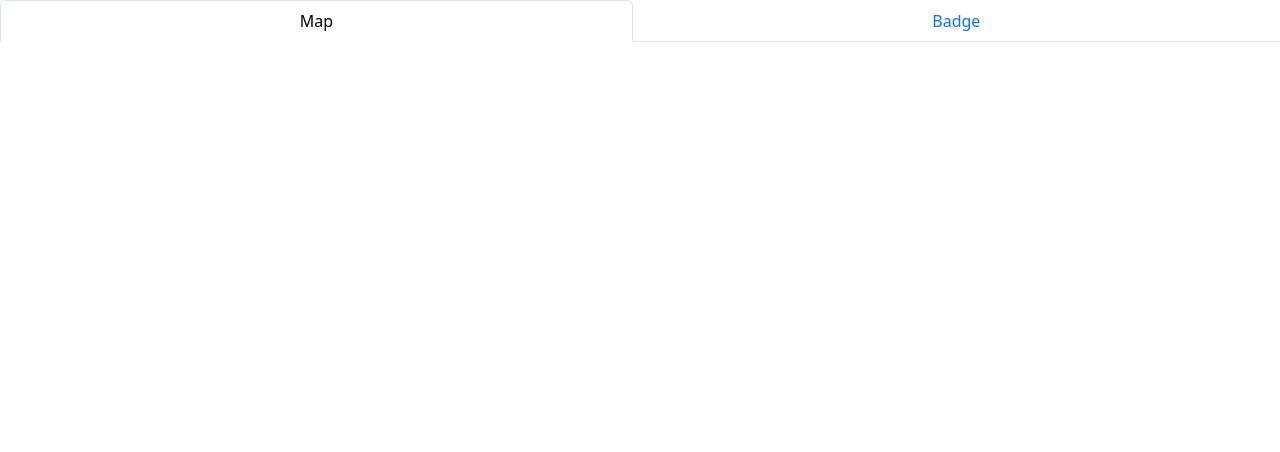
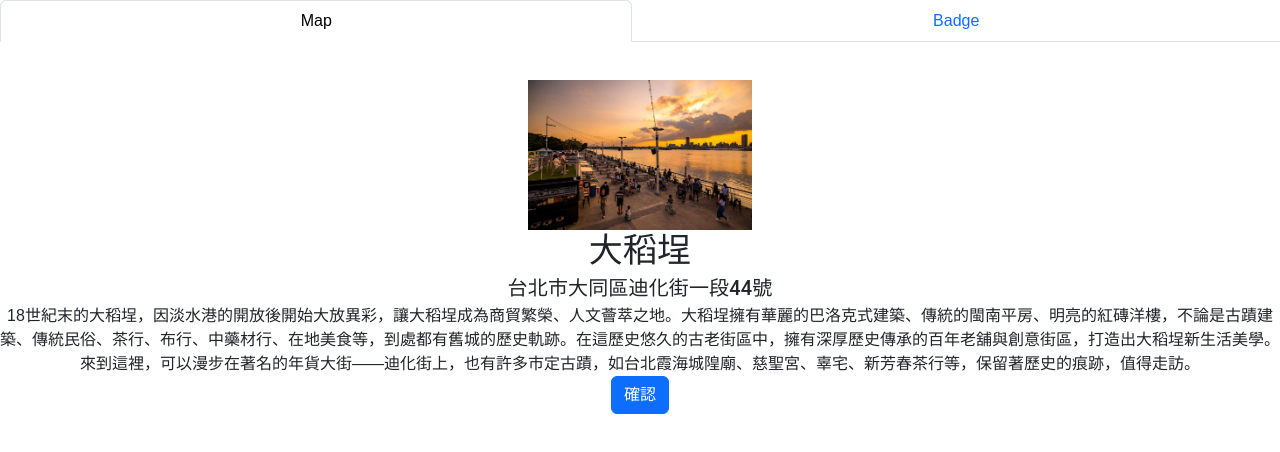
Before and after one commit to lynu1818/townpass-history, a React (Create React App) app: page /story/1 in a window 1280 px wide. Before the commit this address had no page. Shown: the top 452 px of the page. Built offline with nearby package versions, Linux system fonts and the light colour scheme.

Commit message:
connect pages

```diff
--- a/src/App.js
+++ b/src/App.js
@@ -13,6 +13,8 @@ import "./index.css"; // TailwindCSS 樣式
 import BadgePage from "./badge/BadgePage";
 import MapPage from "./map/MapPage";
 import { Question } from "./battle/question";
+import Congrats from "./congrats/congrats";
+import { Story } from "./battle/story";
 
 // Tabs 組件，設置為頂部固定，置中並填滿
 const TopTabs = () => {
@@ -42,8 +44,9 @@ const TopTabs = () => {
 };
 
 function App() {
+	const location = useLocation();
+	const showTabs = location.pathname === "/map" || location.pathname === "/badge";
 	return (
-		<Router>
 		<div className="App">
 			{/* 固定的 Tabs */}
 			<TopTabs />
@@ -58,13 +61,28 @@ function App() {
 					<Route
 						path="/question/:libraryId"
 						element={<Question />}
-						/>{" "}
+					/>
+					<Route
+						path="/congrats/:libraryId"
+						element={<Congrats />}
+					/>
+					<Route
+						path="/story/:libraryId"
+						element={<Story />}
+					/>
 					{/* 默認跳轉到 MapPage */}
 				</Routes>
 			</div>
 		</div>
+	);
+}
+
+function MainApp() {
+	return (
+		<Router>
+			<App />
 		</Router>
 	);
 }
 
-export default App;
+export default MainApp;
--- a/src/battle/question.js
+++ b/src/battle/question.js
@@ -1,13 +1,14 @@
 import { Box, Button, Grid2, Typography } from "@mui/material";
 import { useEffect, useState } from "react";
 import { spots } from "../map/Spot";
-import { useParams } from "react-router-dom";
+import { useParams, useNavigate } from "react-router-dom";
 
-export function Question(props) {
+export function Question() {
     const [que, setQue] = useState("");
     const [opt, setOpt] = useState([]);
     const [ans, setAns] = useState("");
     const { libraryId } = useParams(); // 提取 path 中的 libraryId
+    const navigate = useNavigate();
 
     const getQue = () => {
         // const q = spots[props.id].question;
@@ -35,7 +36,7 @@ export function Question(props) {
 
     const checkAns = (cho) => {
         if (cho == ans) {
-			alert("Correct!");
+            navigate('/congrats/' + libraryId);
         } else {
             alert("Oh, no!");
         }
--- a/src/battle/story.js
+++ b/src/battle/story.js
@@ -1,20 +1,27 @@
 import { Grid2, Typography, Box } from "@mui/material";
 import { useEffect, useState } from "react";
 import { spots } from "../map/Spot";
+import { useParams, useNavigate } from "react-router-dom";
+import { Button } from "react-bootstrap";
 
 
-export function Story(props) {
+export function Story() {
     const [info, setInfo] = useState({})
+    const { libraryId } = useParams();
+    const navigate = useNavigate();
     const getInfo = () => {
-        const spotInfo = spots[props.id];
-        console.log(spotInfo);
+        const spotInfo = spots[libraryId];
         setInfo(spotInfo);
+    }
+
+    const handleClick = () => {
+        navigate('/');
     }
 
     useEffect(() => {
         if (Object.keys(info).length === 0)
             getInfo();
-    }, [props.id])
+    }, [libraryId])
 
     return (
         <>
@@ -30,6 +37,9 @@ export function Story(props) {
             <Typography variant="h4">{info.name}</Typography>
             <Typography variant="h6">{info.address}</Typography>
             <Grid2>{info.detail}</Grid2>
+            <Button onClick={handleClick}>
+                確認
+            </Button>
         </>
     );
 }
--- a/src/congrats/badge.css
+++ b/src/congrats/badge.css
@@ -1,19 +1,25 @@
 body {
-  background: #a9212a;
+  /* background: #a9212a; */
   margin: 0;
   font-family: Arial, sans-serif;
 }
 
 .notification {
-  color: white; /* Text color */
-   /* Padding around the text */
-  text-align: center; /* Center the text */
-  position: absolute; /* Fixed position at the top */
+  color: white;
+  /* Text color */
+  /* Padding around the text */
+  text-align: center;
+  /* Center the text */
+  position: absolute;
+  /* Fixed position at the top */
   top: 25%;
   left: 0;
-  width: 100%; /* Full width */
-  z-index: 1000; /* Ensure it is on top of other content */
-  font-size: 70px; /* Adjust text size */
+  width: 100%;
+  /* Full width */
+  z-index: 1000;
+  /* Ensure it is on top of other content */
+  font-size: 70px;
+  /* Adjust text size */
 }
 
 
@@ -25,13 +31,15 @@ body {
   height: 200px;
   transform: translate(-50%, -50%);
   cursor: pointer;
-  animation:  moveEnvelope 2s forwards; /* Animation to move the envelope */
+  animation: moveEnvelope 2s forwards;
+  /* Animation to move the envelope */
 }
 
 @keyframes moveEnvelope {
   0% {
     transform: translate(-50%, -50%);
   }
+
   100% {
     transform: translate(-50%, -50%) translateY(50px);
   }
@@ -42,13 +50,15 @@ body {
   height: 150px;
   width: 200px;
   transition: 0.4s;
-  animation: everythingExpand 1ms forwards, openEnvelope 2s forwards; /* Animation to open the envelope */
+  animation: everythingExpand 1ms forwards, openEnvelope 2s forwards;
+  /* Animation to open the envelope */
 }
 
 @keyframes openEnvelope {
   0% {
     transform: rotateX(0);
   }
+
   100% {
     transform: rotateX(0);
     z-index: 0;
@@ -57,12 +67,17 @@ body {
 
 @keyframes disappearEnvelope {
   0% {
-    opacity: 1; /* Fully visible */
-    visibility: visible; /* Ensures the element is visible */
+    opacity: 1;
+    /* Fully visible */
+    visibility: visible;
+    /* Ensures the element is visible */
   }
+
   100% {
-    opacity: 0; /* Fully transparent */
-    visibility: hidden; /* Hides the element */
+    opacity: 0;
+    /* Fully transparent */
+    visibility: hidden;
+    /* Hides the element */
   }
 }
 
@@ -75,18 +90,24 @@ body {
   border-width: 0 0 100px 200px;
   border-color: transparent transparent #e95f55 transparent;
   z-index: 2;
-  animation: bodyDisappear 10ms forwards 3s; /* Disappear after 3 seconds */
+  animation: bodyDisappear 10ms forwards 3s;
+  /* Disappear after 3 seconds */
 }
 
 @keyframes bodyDisappear {
   0% {
-    opacity: 1; /* Fully visible */
-    visibility: visible; /* Ensures the element is visible */
+    opacity: 1;
+    /* Fully visible */
+    visibility: visible;
+    /* Ensures the element is visible */
 
   }
+
   100% {
-    opacity: 0; /* Fully transparent */
-    visibility: hidden; /* Hides the element */
+    opacity: 0;
+    /* Fully transparent */
+    visibility: hidden;
+    /* Hides the element */
   }
 }
 
@@ -101,13 +122,15 @@ body {
   transition: transform 0.4s 0.4s, z-index 0.2s 0.4s;
   border-color: #cf4a43 transparent transparent transparent;
   z-index: 2;
-  animation: foldOpen 2s forwards ,bodyDisappear 10ms forwards 3s; /* Animation for top fold */
+  animation: foldOpen 2s forwards, bodyDisappear 10ms forwards 3s;
+  /* Animation for top fold */
 }
 
 @keyframes foldOpen {
   0% {
     transform: rotateX(0);
   }
+
   100% {
     transform: rotateX(180deg);
     z-index: 0;
@@ -123,6 +146,7 @@ body {
   z-index: 0;
   animation: bodyDisappear 10ms forwards 3s;
 }
+
 .animated-mail .left-fold {
   position: absolute;
   bottom: 0;
@@ -134,6 +158,7 @@ body {
   z-index: 2;
   animation: bodyDisappear 10ms forwards 3s;
 }
+
 .animated-mail .letter {
   left: 20px;
   bottom: 0px;
@@ -144,13 +169,15 @@ body {
   z-index: 1;
   overflow: hidden;
   transition: 0.4s 0.2s;
-  animation: letterSlide 2s forwards 1s , letterExpand 2s forwards 3s; /* Animation for letter sliding out */
+  animation: letterSlide 2s forwards 1s, letterExpand 2s forwards 3s;
+  /* Animation for letter sliding out */
 }
 
 @keyframes letterSlide {
   0% {
     height: 60px;
   }
+
   100% {
     height: 180px;
   }
@@ -158,19 +185,25 @@ body {
 
 @keyframes letterExpand {
   0% {
-    transform: scale(1); /* Initial scale */
+    transform: scale(1);
+    /* Initial scale */
   }
+
   100% {
-    transform: scale(4); /* Final scale */
+    transform: scale(4);
+    /* Final scale */
   }
 }
 
 @keyframes everythingExpand {
   0% {
-    transform: scale(1); /* Initial scale */
+    transform: scale(1);
+    /* Initial scale */
   }
+
   100% {
-    transform: scale(3); /* Final scale */
+    transform: scale(3);
+    /* Final scale */
   }
 }
 
@@ -180,6 +213,7 @@ body {
   background: repeating-linear-gradient(-45deg, #cb5a5e, #cb5a5e 8px, transparent 8px, transparent 18px);
 
 }
+
 .animated-mail .letter .letter-title {
   margin-top: 10px;
   margin-left: 5px;
@@ -187,6 +221,7 @@ body {
   width: 40%;
   background: #cb5a5e;
 }
+
 .animated-mail .letter .letter-context {
   margin-top: 10px;
   margin-left: 5px;
@@ -194,6 +229,7 @@ body {
   width: 20%;
   background: #cb5a5e;
 }
+
 .animated-mail .letter .letter-stamp {
   margin-top: 30px;
   margin-left: 120px;
@@ -214,13 +250,15 @@ body {
   transform: translateX(-50%);
   border-radius: 100%;
   background: radial-gradient(rgba(0, 0, 0, 0.5), rgba(0, 0, 0, 0), rgba(0, 0, 0, 0));
-  animation: shadowResize 2s forwards 1s, bodyDisappear 10ms forwards 3s; /* Animation for shadow resize */
+  animation: shadowResize 2s forwards 1s, bodyDisappear 10ms forwards 3s;
+  /* Animation for shadow resize */
 }
 
 @keyframes shadowResize {
   0% {
     width: 400px;
   }
+
   100% {
     width: 250px;
   }
--- a/src/congrats/congrats.js
+++ b/src/congrats/congrats.js
@@ -1,7 +1,14 @@
 import React from 'react';
 import './badge.css';  // Assuming you have the same CSS in badge.css
+import { Link, useParams, useNavigate } from 'react-router-dom';
+import { Button } from 'react-bootstrap';
 
 const Congrats = () => {
+    const { libraryId } = useParams();
+    const navigate = useNavigate();
+    const handleClick = () => {
+        navigate(`/story/${libraryId}`);
+    }
     return (
         <div className='congrats_body'>
             <div className="notification">
@@ -24,6 +31,9 @@ const Congrats = () => {
                 </div>
                 <div className="shadow"></div>
             </div>
+            <Button onClick={handleClick}>
+                確認
+            </Button>
         </div>
     );
 };
--- a/src/map/Spot.js
+++ b/src/map/Spot.js
@@ -15,7 +15,7 @@ export const spots = [
         "option2": "陳澄波",
         "option3": "吳振武",
         "option4": "林茂生",
-        "src": "./img/228.jpg",
+        "src": "../img/228.jpg",
     },
     {
         "name": "大稻埕",
@@ -29,7 +29,7 @@ export const spots = [
         "option2": "煙草",
         "option3": "醬油",
         "option4": "米",
-        "src": "./img/dadaocheng.jpg",
+        "src": "../../img/dadaocheng.jpg",
     },
     {
         "name": "故宮博物院",
```
Lines whose indentation alone changed are shown as unchanged.
